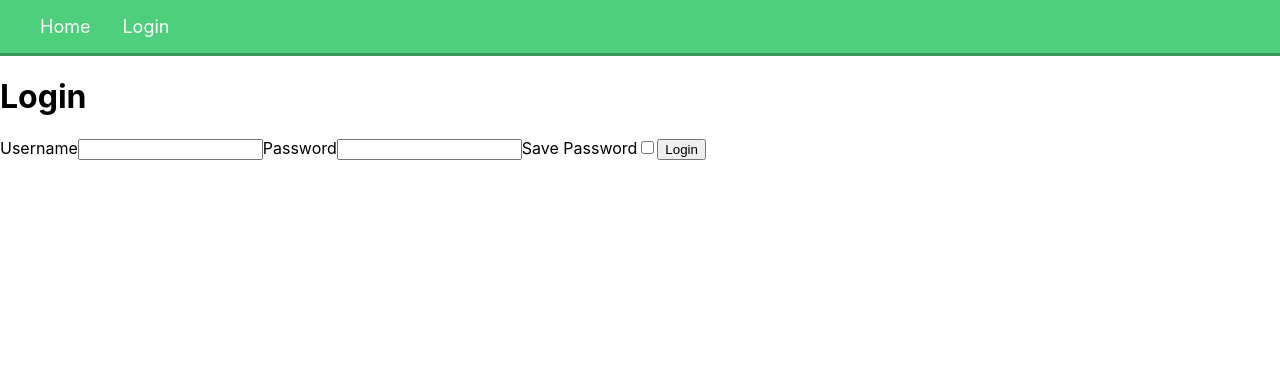
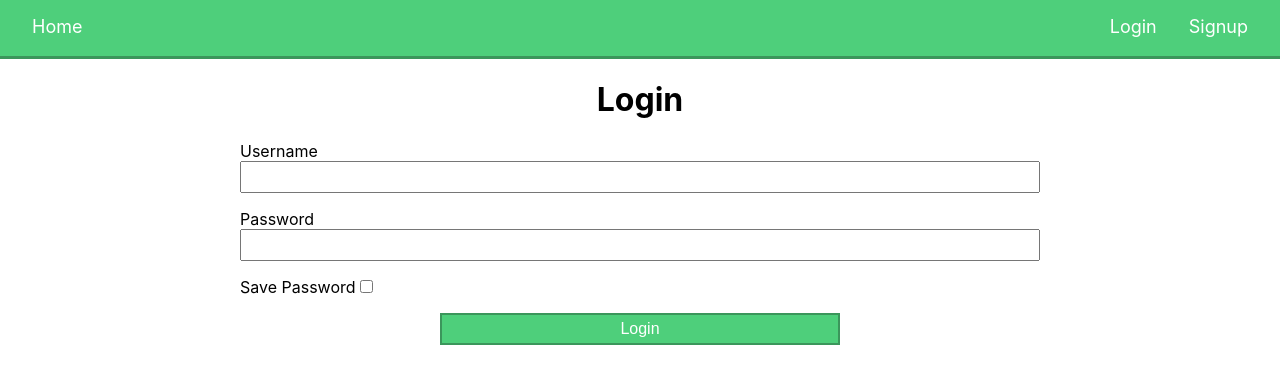
Before and after one commit to connorwmackay/clubrerem-app, a React (Create React App) app in the folder client/: page /login in a window 1280 px wide. Shown: the top 384 px of the page. Built offline with nearby package versions, Linux system fonts and the light colour scheme.

Commit message:
Added login form styles

```diff
--- a/client/src/App.tsx
+++ b/client/src/App.tsx
@@ -37,19 +37,26 @@ function App() {
 
         if (!authenticatedUser.is_authenticated) {
             return (
-                <li>
-                     <Link to ="/login">Login</Link>
-                </li>
+                <>
+                    <li className="navbar-item-right">
+                        <Link to ="/signup" className="navbar-link">Signup</Link>
+                    </li>
+                    <li className="navbar-item-right">
+                        <Link to ="/login" className="navbar-link">Login</Link>
+                    </li>
+                </>
             );
         } else {
+            // List is rendered back to front due to float: right; style.
             return (
                 <>
-                    <li>
-                        <button>{authenticatedUser.username}</button>
+                    <li className="navbar-item-right">
+                        <button className="navbar-button" onClick={logout}>Logout</button>
                     </li>
-                    <li>
-                        <button onClick={logout}>Logout</button>
+                    <li className="navbar-item-right">
+                        <button className="navbar-button">{authenticatedUser.username}</button>
                     </li>
+
                 </>
             );
         }
@@ -57,10 +64,10 @@ function App() {
 
     return (
         <Router>
-                <nav>
-                    <ul>
-                        <li>
-                            <Link to="/">Home</Link>
+                <nav className="navbar">
+                    <ul className="navbar-nav">
+                        <li className="navbar-item">
+                            <Link to="/" className="navbar-link">Home</Link>
                         </li>
                         {userElement()}
                     </ul>
--- a/client/src/pages/home.tsx
+++ b/client/src/pages/home.tsx
@@ -1,6 +1,8 @@
 import React from 'react'
 import { useSelector } from 'react-redux';
 import { selectAuthenticatedUser } from '../features/authenticatedUser';
+
+import '../styles/Home.css'
 
 const Home = () => {
     const authenticatedUser = useSelector(selectAuthenticatedUser);
--- a/client/src/pages/login.tsx
+++ b/client/src/pages/login.tsx
@@ -2,6 +2,8 @@
 import { selectAuthenticatedUser, UserLoginData, fetchAuthenticatedUser } from '../features/authenticatedUser'
 import React, { useState } from 'react'
 import { useDispatch, useSelector } from 'react-redux'
+
+import '../styles/Login.css'
 
 const Login = () => {
     const authenticatedUser = useSelector(selectAuthenticatedUser);
@@ -43,20 +45,22 @@ const Login = () => {
     return (
         <div>
             <h1>Login</h1>
-            <form method="GET" autoComplete="off" onSubmit={submitLogin}>
+            <form method="GET" autoComplete="off" onSubmit={submitLogin} id="loginForm">
                 <label htmlFor="username">Username</label>
                 <input type="text" id="username" name="username" onChange={handleUsername} required/>
 
                 <label htmlFor="password">Password</label>
                 <input type="password" id="password" name="password" onChange={handlePassword} required/>
+                <div id="savePasswordSection">
+                    <label htmlFor="savePassword">Save Password</label>
+                    <input type="checkbox" id="savePassword" name="savePassword" checked={savePassword} onChange={handleSavePassword} />
+                </div>
 
-                <label htmlFor="savePassword">Save Password</label>
-                <input type="checkbox" id="savePassword" name="savePassword" checked={savePassword} onChange={handleSavePassword} />
-
-                <button type="submit">Login</button>
+                <button type="submit" id="loginButton">Login</button>
+                {authenticatedUser.status}
             </form>
 
-            {authenticatedUser.status}
+
         </div>
     )
 }
--- a/client/src/styles/App.css
+++ b/client/src/styles/App.css
@@ -1,40 +1,49 @@
-nav {
+.navbar {
     display: flex;
     margin: 0;
     padding: 0;
     width: 100%;
+    padding-top: 1rem;
     background-color: #4ecf7b;
     border-bottom: 0.2rem solid #3b965b;
 }
 
-ul {
+.navbar-nav {
     color: white;
     width: 100%;
     list-style-type: none;
     float: left;
     background-color: #4ecf7b;
-
+    margin: 0;
+    height: 2.5rem;
+    padding: 0;
 }
 
-ul a {
+.navbar-link {
     font-size: 18px;
     color: white;
 }
 
-li {
+.navbar-item {
+    margin-left: 2rem;
+    font-size: 18px;
+    float: left;
+}
+
+.navbar-item-right {
     margin-right: 2rem;
     font-size: 18px;
-    display: inline-block;
+    float: right;
 }
 
-nav button {
+.navbar-button {
     font-size: 18px;
     color: white;
     background-color: transparent;
     border: none;
 }
 
-nav button:hover {
+.navbar-button:hover {
     color: gray;
     background-color: transparent;
     border: none;
--- /dev/null
+++ b/client/src/styles/Home.css
@@ -0,0 +1,7 @@
+h1 {
+    text-align: center;
+}
+
+p {
+    text-align: center;
+}
--- /dev/null
+++ b/client/src/styles/Login.css
@@ -0,0 +1,39 @@
+#loginForm {
+    margin: auto;
+    width: 50rem;
+}
+
+#username {
+    font-size: 16px;
+    width: 100%;
+    height: 2rem;
+    margin-bottom: 1rem;
+}
+
+#password {
+    font-size: 16px;
+    width: 100%;
+    height: 2rem;
+    margin-bottom: 1rem;
+}
+
+#savePasswordSection {
+    display: block;
+    margin-bottom: 1rem;
+}
+
+#loginButton {
+    border: 0.15rem solid #3b965b;
+    background-color: #4ecf7b;
+    color: white;
+    font-size: 16px;
+    margin: auto;
+    height: 2rem;
+    width: 50%;
+    display: block;
+}
+
+#loginButton:hover {
+    background-color: #3b965b;
+    border: 0.15rem solid #4ecf7b;
+}
```
